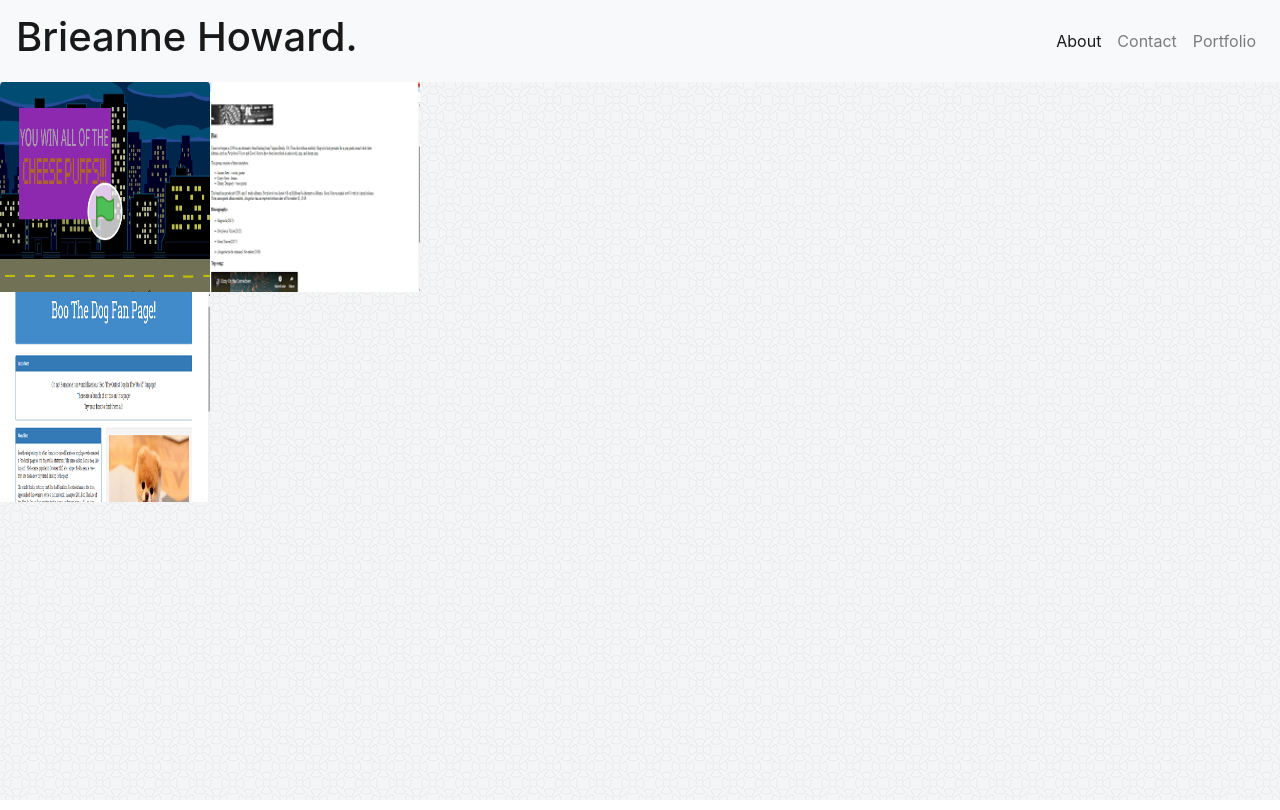
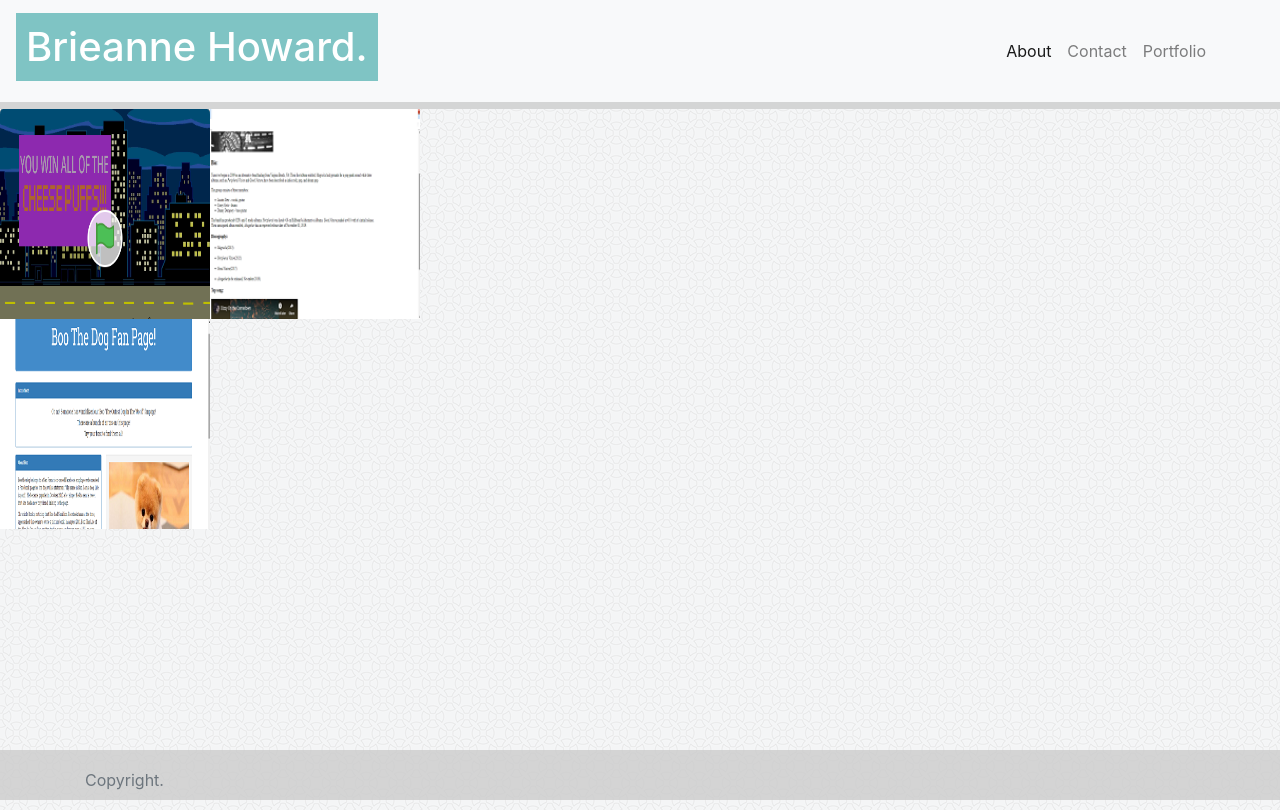
Before and after one commit to BrieanneH/portfolio-two, a plain HTML site: page portfolio.html in a window 1280 px wide. Drawn offline with nearby package versions, Linux system fonts and the light colour scheme.

Commit message:
addingcolandrowtoportfolio

```diff
--- a/index.css
+++ b/index.css
@@ -1,15 +1,28 @@
+
+
 .body {
 
     background-image: url("./images/circles-light.png");
-    position: center;
+
     height: 100vh;
     padding: 0px;
     margin: 0 auto;
     font-family: 'Arial', 'Helvetica Neue', Helvetica, sans-serif;
     background-size: cover;
-    background-position: center;
+
 
 }
+.header{
+    width: 100%;
+
+}
+
+#navbarText{
+    float: right;
+    margin-right: 40px;
+    padding: 10px;
+
+  }
 
 
 
@@ -18,6 +31,9 @@
     border-bottom: 7px solid #cccc;
 
 }
+
+
+
 
 
 h1{
@@ -56,8 +72,33 @@ footer{
     display:block;
     position: absolute;
     width: 100%;
-    padding-bottom: 60px;
+    bottom: 0;
+    height: 50px;
+    line-height: 60px;
     background-color: #cccc;
 
 
+
 }
+
+.scratchimg{
+
+}
+
+.websiteimg{
+
+
+}
+
+
+.debugimg{
+
+
+}
+
+
+.clearfix::after{
+	Content:"";
+	Display: block;
+	Clear: both;
+}
--- a/portfolio.html
+++ b/portfolio.html
@@ -5,7 +5,7 @@
         <title>
             Brieanne Howard's Portfolio.
         </title>
-        <link rel="stylesheet" type="style/css" href="C:\Users\user\portfolio-two\index.css">
+        <link rel="stylesheet" type="text/css" href="index.css">
         <link rel="stylesheet" href="https://stackpath.bootstrapcdn.com/bootstrap/4.3.1/css/bootstrap.min.css" integrity="sha384-ggOyR0iXCbMQv3Xipma34MD+dH/1fQ784/j6cY/iJTQUOhcWr7x9JvoRxT2MZw1T" crossorigin="anonymous">
     </head>
 
@@ -33,41 +33,48 @@
             </div>
           </nav>
 
-          <div class ="container-fluid">
-            <div class="portfolio-content">
+          <div class ="container-fluid clearfix">
+            <div class="content">
               <div class="row">
 
-                <div class="col-med-6">
-                    <div class="scratch">
+                <div class="col-med-4 text-left">
+
+                      <div class = "scratchimg">
                         <img src="images/scratchactivity.png" style="width:210px; height:210px;" alt="Scratch Activity">
-                    </div>
+                      </div>
+
                    </div>
 
-                <div class="col-med-6">
+                <div class="col-med-4 text-right">
+                      <div class="websiteimg">
 
-                      <div class="firstWebsite">
-                        <img src="images/fanpage.png" style="width:210px; height:210px;" alt="My First Website">
+                     <img src="images/fanpage.png" style="width:210px; height:210px;" alt="My First Website">
                       </div>
-                     </div>
+
+                  </div>
 
                 </div>
 
                 <div class ="row">
                   <div class="col-med-12">
-
-
-                      <div class="debugging">
+                      <div class="debugimg">
                       <img src="images/boo.png" style="width:210px; height:210px;" alt="Webpage Debugging">
                       </div>
 
                   </div>
                 </div>
+               </div>
 
             </div>
           </div>
 
 
-
+        <footer class="footer">
+          <div class ="container">
+            <span class ="text-muted"> Copyright.
+                </span>
+          </div>
+        </footer>
 
 
 
```
Also changed, not shown: contact.html (+1 -1 lines), index.html (+1 -1 lines).
